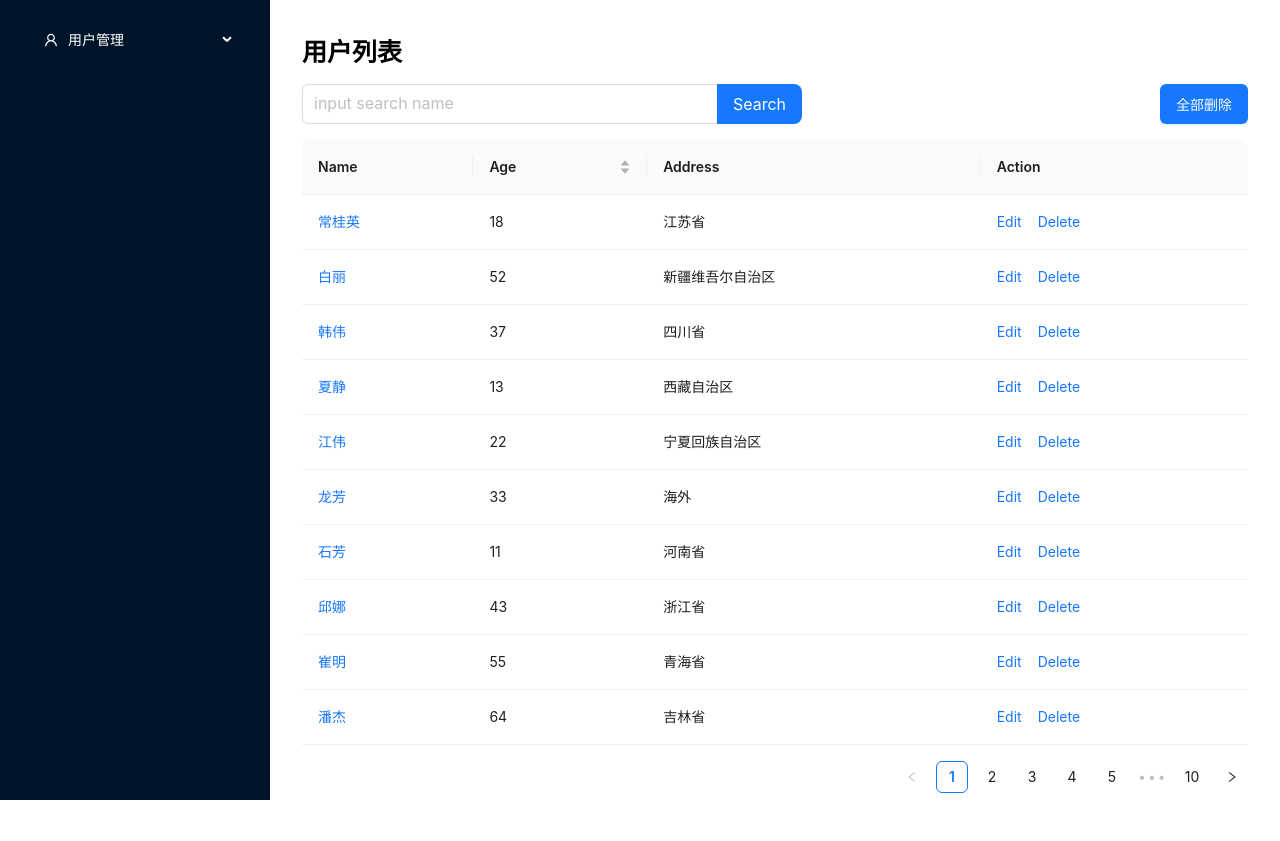
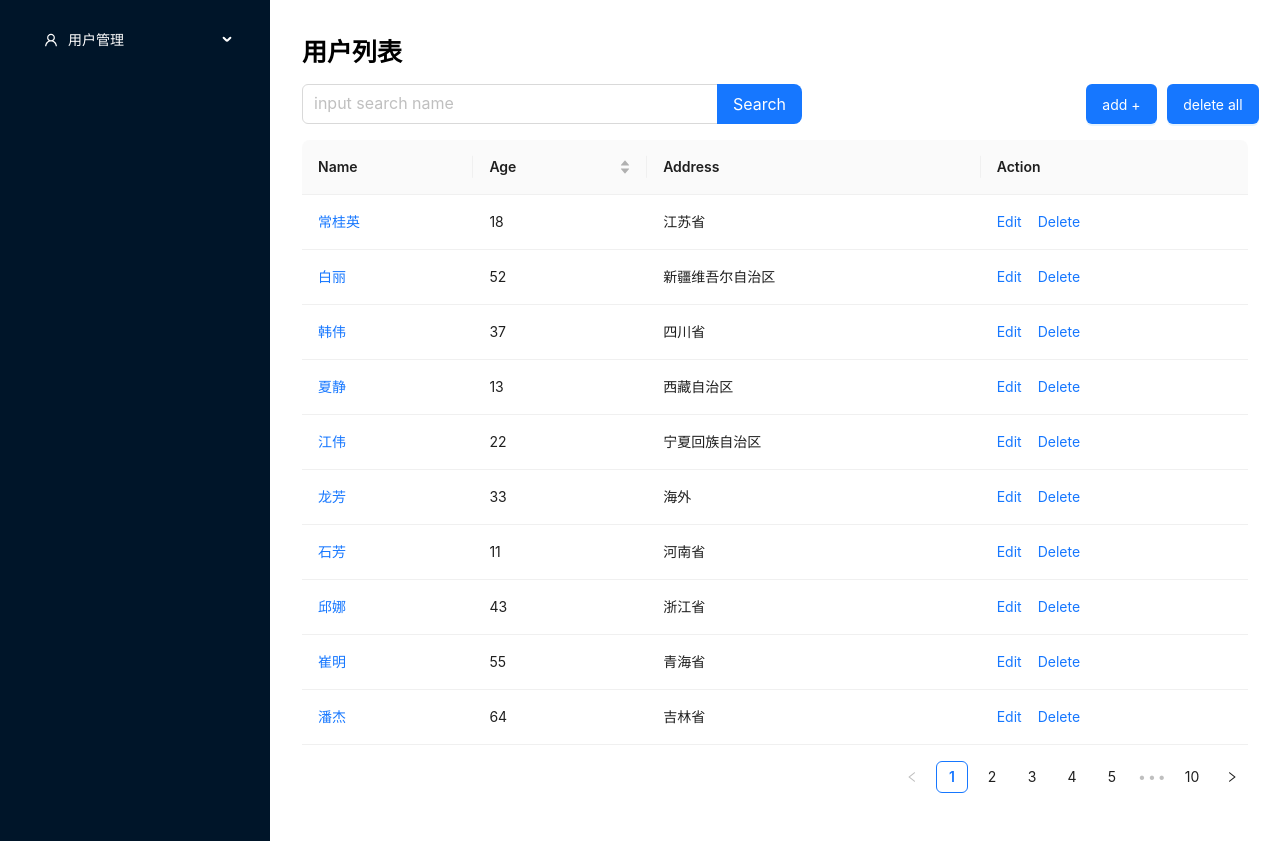
Before and after one commit to 1linan/WrittenQuestions, a React (Create React App) app: page /userlist in a window 1280 px wide. Before the commit the page ends 809 px from the top, so only its background shows below. Built offline with nearby package versions, Linux system fonts and the light colour scheme.

Commit message:
fix:假数据和添加的关系

```diff
--- a/src/components/EditUserInfo/EditUserInfo.tsx
+++ b/src/components/EditUserInfo/EditUserInfo.tsx
@@ -1,4 +1,5 @@
-import { editUserInfo } from '@/store/slices/user';
+import { useMessage } from '@/hook/useMessage';
+import { addUserInfo, editUserInfo } from '@/store/slices/user';
 import { Button, Col, Form, Input, Row } from 'antd';
 import { useDispatch } from 'react-redux';
 import styles from './editUserInfo.module.scss';
@@ -12,21 +13,37 @@ interface EditProps {
   onCancel: () => void;
   onOk: () => void;
   id: number;
+  type: number;
 }
 function EditUserInfo(props: EditProps) {
-  const { onCancel, onOk, id } = props;
+  const { onCancel, onOk, id, type } = props;
   const dispatch = useDispatch();
+  const { message } = useMessage();
 
   const onFinish = (values: any) => {
     console.log('Success:', values);
-    dispatch(
-      editUserInfo({
-        id,
-        name: values.name,
-        age: values.age,
-        address: values.address,
-      }),
-    );
+    const { name, age, address } = values;
+    if (type === 1) {
+      dispatch(
+        editUserInfo({
+          id,
+          name,
+          age,
+          address,
+        }),
+      );
+    }
+
+    if (type === 2) {
+      dispatch(
+        addUserInfo({
+          name,
+          age,
+          address,
+        }),
+      );
+    }
+    message('success', 'Successfully');
     onOk();
   };
 
@@ -45,7 +62,16 @@ function EditUserInfo(props: EditProps) {
         onFinishFailed={onFinishFailed}
         autoComplete="off"
       >
-        <Form.Item<FieldType> label="Name" name="name">
+        <Form.Item<FieldType>
+          label="Name"
+          name="name"
+          rules={[
+            {
+              required: type === 1 ? false : true,
+              message: 'Please input your username!',
+            },
+          ]}
+        >
           <Input />
         </Form.Item>
 
@@ -54,6 +80,7 @@ function EditUserInfo(props: EditProps) {
           name="age"
           rules={[
             {
+              required: type === 1 ? false : true,
               pattern: /^\d{1,3}$/,
               message: 'Please input your age',
             },
@@ -62,7 +89,16 @@ function EditUserInfo(props: EditProps) {
           <Input />
         </Form.Item>
 
-        <Form.Item<FieldType> label="Address" name="address">
+        <Form.Item<FieldType>
+          label="Address"
+          name="address"
+          rules={[
+            {
+              required: type === 1 ? false : true,
+              message: 'Please input your address',
+            },
+          ]}
+        >
           <Input />
         </Form.Item>
         <Form.Item wrapperCol={{ offset: 4, span: 16 }}>
--- a/src/components/Layout/Layout.tsx
+++ b/src/components/Layout/Layout.tsx
@@ -1,11 +1,21 @@
+import { setMessageApi } from '@/store/slices/message';
 import { UserOutlined } from '@ant-design/icons';
-import { Menu } from 'antd';
+import { Menu, message } from 'antd';
 import React, { useEffect } from 'react';
+import { useDispatch } from 'react-redux';
 import { Link, Outlet, useNavigate } from 'react-router-dom';
 import styles from './layout.module.scss';
 
 function Layout() {
   const navigate = useNavigate();
+  const dispatch = useDispatch();
+  const [messageApi, contextHolder] = message.useMessage();
+
+  useEffect(() => {
+    if (messageApi) {
+      dispatch(setMessageApi(messageApi));
+    }
+  }, [messageApi, dispatch]);
 
   useEffect(() => {
     navigate('/userlist');
@@ -21,16 +31,13 @@ function Layout() {
           key: '11',
           label: <Link to={'/userlist'}>用户列表</Link>,
         },
-        {
-          key: '12',
-          label: <Link to={'/add'}>添加用户信息</Link>,
-        },
       ],
     },
   ];
 
   return (
     <div className={styles.layout}>
+      {contextHolder}
       <div className={styles.left}>
         <Menu
           mode="inline"
--- a/src/components/Layout/layout.module.scss
+++ b/src/components/Layout/layout.module.scss
@@ -1,7 +1,8 @@
 .layout{
   display: flex;
-  height: 100vh;
+  height: 100%;
   min-height: 100vh;
+  background: #001529;
   .left{
     width:270px;
     height: 100%;
@@ -32,11 +33,12 @@
     // a{
     //   color:#fff;
     // }
-
   }
   .right{
     flex:1;
+    background-color: #fff;
      height: 100%;
+     min-height: 100vh;
      padding: 32px;
   }
 }
--- /dev/null
+++ b/src/hook/useMessage.ts
@@ -0,0 +1,20 @@
+import { RootState } from '@/store';
+import { useCallback } from 'react';
+import { useSelector } from 'react-redux';
+
+export function useMessage() {
+  const { messageApi } = useSelector((state: RootState) => state.message);
+  const message = useCallback(
+    (type: 'success' | 'error', content: string) => {
+      messageApi.open({
+        type,
+        content,
+      });
+    },
+    [messageApi],
+  );
+
+  return {
+    message,
+  };
+}
--- a/src/index.tsx
+++ b/src/index.tsx
@@ -5,12 +5,12 @@ import App from './App';
 import reportWebVitals from './reportWebVitals';
 
 const root = ReactDOM.createRoot(
-  document.getElementById('root') as HTMLElement
+  document.getElementById('root') as HTMLElement,
 );
 root.render(
   <React.StrictMode>
     <App />
-  </React.StrictMode>
+  </React.StrictMode>,
 );
 
 // If you want to start measuring performance in your app, pass a function
--- a/src/pages/userList/UserList.tsx
+++ b/src/pages/userList/UserList.tsx
@@ -1,5 +1,6 @@
 import { getUserList } from '@/api/user';
 import EditUserInfo from '@/components/EditUserInfo/EditUserInfo';
+import { useMessage } from '@/hook/useMessage';
 import { RootState } from '@/store';
 import {
   deleteAllUser,
@@ -9,7 +10,16 @@ import {
   setUserList,
   setUserTotal,
 } from '@/store/slices/user';
-import { Button, Input, Modal, PaginationProps, Space, Table } from 'antd';
+import {
+  Button,
+  Col,
+  Input,
+  Modal,
+  PaginationProps,
+  Row,
+  Space,
+  Table,
+} from 'antd';
 import { SearchProps } from 'antd/es/input';
 import type { ColumnsType } from 'antd/es/table';
 import { useEffect, useMemo, useState } from 'react';
@@ -29,9 +39,11 @@ export function UserList() {
     total,
     currentUserList: list,
   } = useSelector((state: RootState) => state.user);
+  const { message } = useMessage();
   const [isModalOpen, setIsModalOpen] = useState(false);
   const [selectedId, setSelectedId] = useState(-1);
   const [currentPage, setCurrentPage] = useState(1);
+  const [optionType, setOptionType] = useState(1); //type 1==="edit" type 2==="添加用户消息"
   // const [list, setList] = useState<DataType[]>([]);
   useEffect(() => {
     getUserList()
@@ -77,6 +89,7 @@ export function UserList() {
   }, [currentPage, userList, dispatch]);
 
   const showModal = (record: DataType) => {
+    setOptionType(1);
     setSelectedId(record.id);
     setIsModalOpen(true);
   };
@@ -96,6 +109,7 @@ export function UserList() {
     //   console.log(err);
     // }
     dispatch(deleteUser(record.id));
+    message('success', 'Successfully deleted');
   }
 
   const columns: ColumnsType<DataType> = [
@@ -167,6 +181,10 @@ export function UserList() {
     showSizeChanger: false,
   };
 
+  function onAddUserInfo() {
+    setOptionType(2);
+    setIsModalOpen(true);
+  }
   return (
     <div className={styles.userWrapper}>
       <h1>用户列表</h1>
@@ -180,22 +198,41 @@ export function UserList() {
             onSearch={onSearch}
           />
         </div>
+        <Row>
+          <Col span={12}>
+            <Button
+              type="primary"
+              className={styles.deleteAll}
+              onClick={onAddUserInfo}
+            >
+              add +
+            </Button>
+          </Col>
+
+          <Col span={8}>
             <Button
               type="primary"
               className={styles.deleteAll}
               onClick={onDeleteAllUser}
             >
-          全部删除
+              delete all
             </Button>
+          </Col>
+        </Row>
       </div>
       <Table columns={columns} dataSource={data} pagination={paginationProps} />
       <Modal
-        title="Edit UserInfo"
+        title={optionType === 1 ? 'Edit UserInfo' : 'Add UserInfo'}
         footer={null}
         open={isModalOpen}
         onCancel={handleCancel}
       >
-        <EditUserInfo onCancel={handleCancel} onOk={handleOk} id={selectedId} />
+        <EditUserInfo
+          type={optionType}
+          onCancel={handleCancel}
+          onOk={handleOk}
+          id={selectedId}
+        />
       </Modal>
     </div>
   );
--- a/src/store/index.ts
+++ b/src/store/index.ts
@@ -1,10 +1,12 @@
 import { configureStore } from '@reduxjs/toolkit';
+import { messageSlice } from './slices/message';
 import { userSlice } from './slices/user';
 
 //configureStore挂载每一个modules
 const store = configureStore({
   reducer: {
     user: userSlice.reducer, //user module
+    message: messageSlice.reducer,
   },
   devTools: true,
 });
--- /dev/null
+++ b/src/store/slices/message.ts
@@ -0,0 +1,20 @@
+import { createSlice, PayloadAction } from '@reduxjs/toolkit';
+
+interface MessageState {
+  messageApi: any;
+}
+
+const initialState: MessageState = {
+  messageApi: null,
+};
+export const messageSlice = createSlice({
+  name: 'message',
+  initialState,
+  reducers: {
+    setMessageApi(state: MessageState, actions: PayloadAction<any>) {
+      state.messageApi = actions.payload;
+    },
+  },
+});
+
+export const { setMessageApi } = messageSlice.actions;
--- a/src/store/slices/user.ts
+++ b/src/store/slices/user.ts
@@ -83,11 +83,13 @@ export const userSlice = createSlice({
       state.userList = [];
     },
     addUserInfo(state: UserState, action: PayloadAction<AddUserInfoState>) {
+      const len = state.userList.length + 1;
       const data = {
-        id: state.userList.length + 1,
+        id: len,
         ...action.payload,
       };
-      state.userList.push(data);
+      state.total = len;
+      state.userList.unshift(data);
     },
     setUserTotal(state: UserState, action: PayloadAction<number>) {
       state.total = action.payload;
```
Also changed, not shown: src/hook/countDown.ts (deleted, +0 -61 lines). Lines whose indentation alone changed are shown as unchanged.
